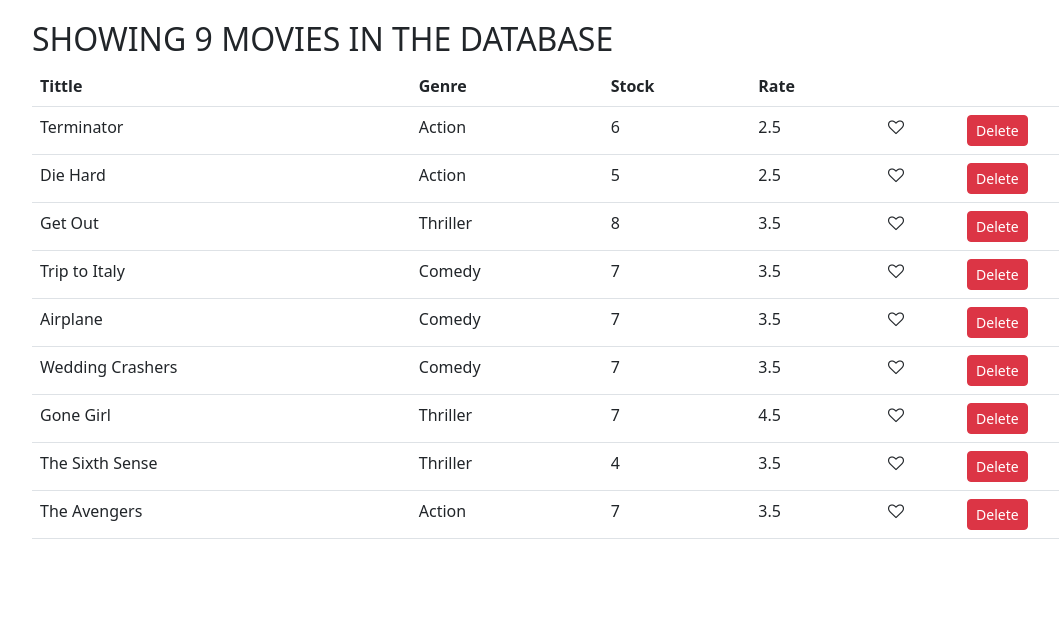
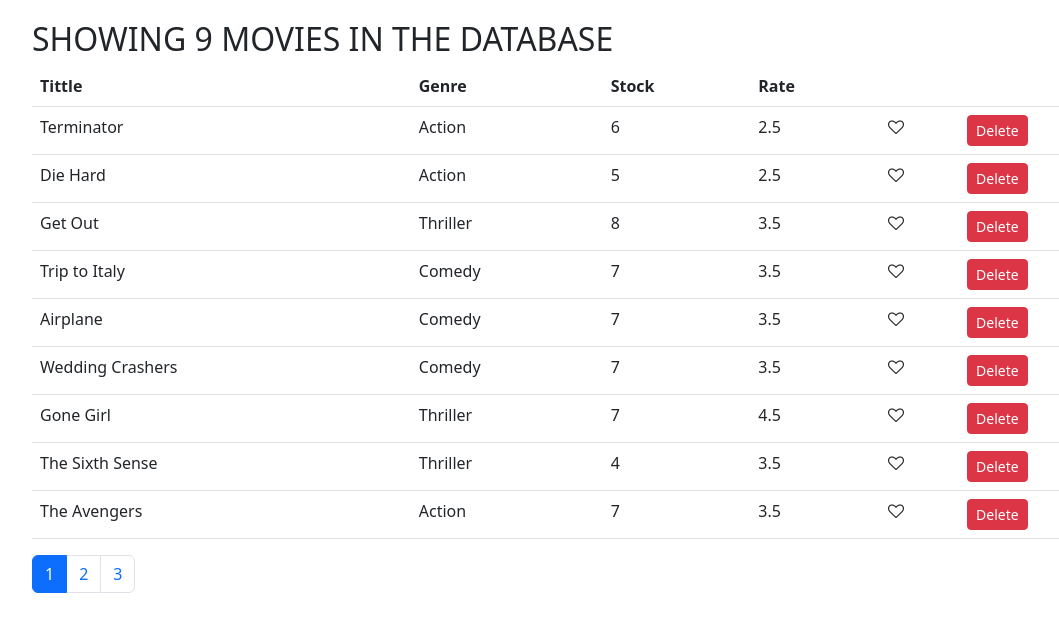
Before and after one commit to maniplek/Movies-React-App, a React (Create React App) app: page / in a window 1280 px wide. Shown: the top 632 px of the page, without its empty margins (50-1109 px from the left). Built offline with nearby package versions, Linux system fonts and the light colour scheme.

Commit message:
added paggination component

```diff
--- a/package.json
+++ b/package.json
@@ -8,6 +8,7 @@
     "@testing-library/user-event": "^13.5.0",
     "bootstrap": "^5.2.3",
     "font-awesome": "^4.7.0",
+    "lodash": "^4.17.10",
     "react": "^18.2.0",
     "react-dom": "^18.2.0",
     "react-scripts": "5.0.1",
--- a/src/components/Movies.jsx
+++ b/src/components/Movies.jsx
@@ -1,25 +1,37 @@
 import { Component } from "react";
 import { getMovies } from "../services/fakeMovieService";
 import Like from "./common/Like";
+import Pagination from "./common/pagination";
 
 class Movies extends Component {
   state = {
     movies: getMovies(),
+    currentPage: 1,
+    pageSize: 3,
   };
   deleteHandler = (movie) => {
     // we are going to create valiable we pass all the movies we have in state except movie we have passed
     const movies = this.state.movies.filter((m) => m._id !== movie._id);
     this.setState({ movies }); //we are wrapping our state with new obj
   };
+
   likeHandler = (movie) => {
     const movies = [...this.state.movies];
     const index = movies.indexOf(movie);
     movies[index] = { ...movies[index] };
     movies[index].liked = !movies[index].liked;
-    this.setState({ movies })
+    this.setState({ movies });
   };
+
+  handlePageChange = (page) =>{
+    // console.log("page......", page)
+    this.setState({ currentPage : page})// we are taking current page to page we clicked
+  }
+
   render() {
     const { length: movieNumber } = this.state.movies;
+    const { pageSize, currentPage } = this.state;
+
     if (movieNumber === 0)
       return (
         <p className="text-justify text-uppercase font-weight-bold">
@@ -68,6 +80,12 @@ class Movies extends Component {
             ))}
           </tbody>
         </table>
+        <Pagination
+          itemsCount={this.state.movies.length}
+          pageSize={pageSize}
+          currentPage={currentPage}
+          onPageChange={this.handlePageChange}
+        />
       </div>
     );
   }
--- /dev/null
+++ b/src/components/common/pagination.jsx
@@ -0,0 +1,27 @@
+import React from "react";
+import _ from "lodash";
+
+const Pagination = (props) => {
+  const { itemsCount, pageSize, currentPage, onPageChange } = props; //number of item and pagesize we have in our state
+console.log(currentPage)
+  const pagesCount = Math.ceil(itemsCount / pageSize); //we are getting number of items that can be on one page
+  if (pagesCount === 1) return null;
+  const pages = _.range(1, pagesCount + 1); // here we are converting page account into array so that each array value takes an element
+
+  return (
+    <nav aria-label="Page navigation example">
+      <ul className="pagination">
+        {pages.map( page => (
+            <li key={page} className={ page  === currentPage ? 'page-item active' : 'page-item'}>
+              <a className="page-link" onClick={() => onPageChange(page)}>
+                {page}
+              </a>
+            </li>
+          )
+        )}
+      </ul>
+    </nav>
+  );
+};
+
+export default Pagination;
```
Also changed, not shown: src/App.js (line endings or trailing spaces), 1 other file (tests, documents, lock files or other folders).
